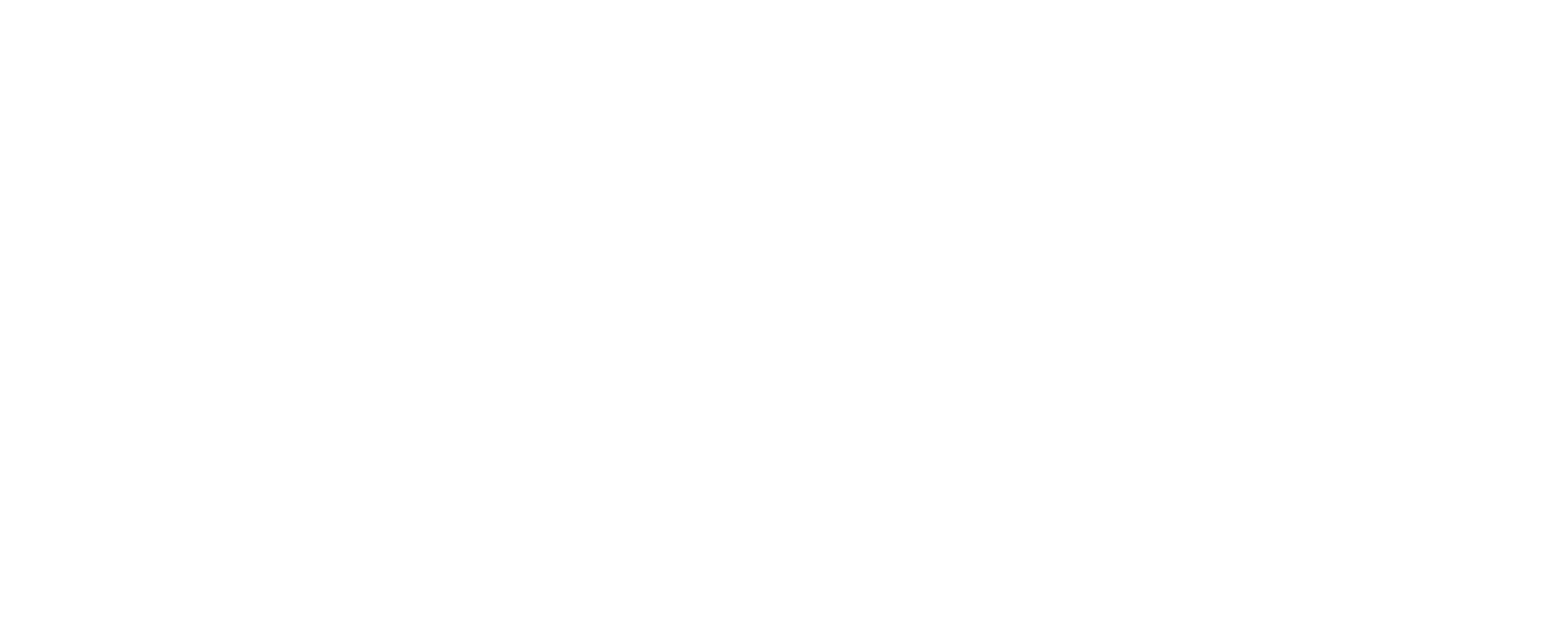
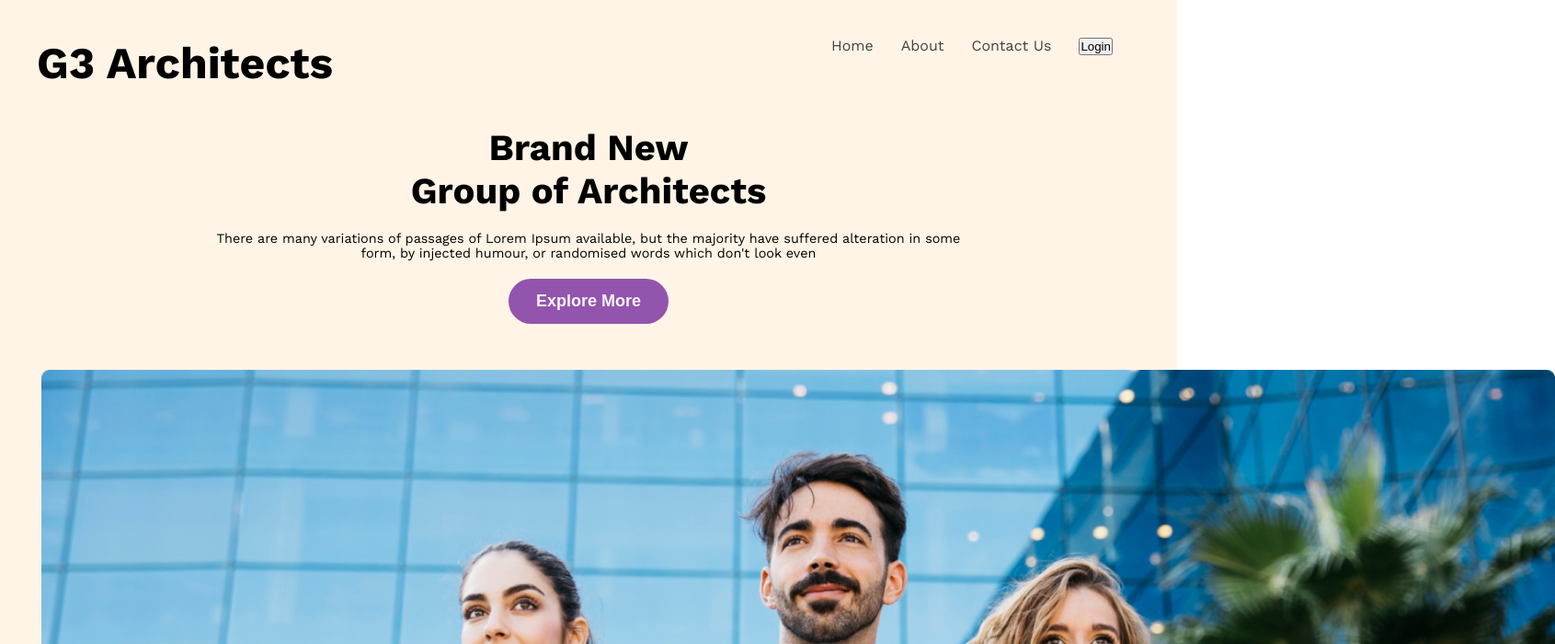
Before and after one commit to minhaj-uddin-arif-23/G3-architect_website, a plain HTML site: page index.html in a window 1280 px wide. Shown: the top 700 px of the page at 92% size, 1691 px wide, since content can reach past the window. Drawn offline with nearby package versions, Linux system fonts and the light colour scheme.

Commit message:
Header section complete

```diff
--- a/index.html
+++ b/index.html
@@ -8,7 +8,30 @@
 </head>
 <body>
 
-    <header></header>
+    <header class="bg-light">
+        <nav class="navber display_flex">
+            <h3 class="brand">G3 Architects</h3>
+            <ul class="nav-links display_flex">
+                <!-- li.nav-item*4>a.nav-link  -->
+                <li class="nav-item"><a href="" class="nav-link text-gray">Home</a></li>
+                <li class="nav-item"><a href="" class="nav-link text-gray">About</a></li>
+                <li class="nav-item"><a href="" class="nav-link text-gray">Contact Us</a></li>
+                <li class="nav-item"><a href="" class="nav-link"><button class="">Login</button></a></li>
+            </ul>
+        </nav>
+        <div class="banner">
+            <div class="banner-container">
+                <div class="banner-content">
+                    <h1 class="banner-title">Brand New <br>Group of Architects </h1>
+                    <p class="banner-descripiton">There are many variations of passages of Lorem Ipsum available, but the majority have suffered alteration in some form, by injected humour, or randomised words which don't look even</p>
+                    <button class="btn-primary">
+                        Explore More
+                    </button>
+                </div>
+                <img class="img-style" src="./images/banner.png" alt="">
+            </div>
+        </div>
+    </header>
     <main></main>
     <footer></footer>
 </body>
--- a/style/style.css
+++ b/style/style.css
@@ -1,5 +1,107 @@
 @import url('https://fonts.googleapis.com/css2?family=Work+Sans:ital,wght@0,100..900;1,100..900&display=swap');
+*{
+    margin: 0;
+    padding: 0;
+    box-sizing: border-box;
+}
 
 body{
     font-family: "Work Sans", sans-serif;
 }
+/* shared color  help for development   */
+.display_flex{
+    display: flex;
+}
+
+.text-gray{
+    color:#424242;/* dark - 02 */
+}
+
+.text-light-gray{
+    color: #727272;/* dark - 3 */
+}
+.bg-light{
+    background-color: rgba(255, 144, 14, 0.1);
+}
+.btn-primary{
+
+    font-size: 18px;
+    font-weight: 600;
+    color: whitesmoke;
+    padding: 14px 30px;
+    background-color:#9354AD;
+    background-size: 0%;
+    background-color:linear-gradient(green,yellow);
+    /* border: 3px solid #ED4264; */
+    border: none;
+    border-radius: 100px;
+    transition: all 0.5s ease;
+    cursor: pointer;
+}
+.btn-primary:hover{
+    background-size: cover;
+    background-color: #FF551F;
+    color: white;
+
+}
+.btn-primary{
+
+}
+/* header style  */
+
+/* Nav style */
+.navber{
+   justify-content: space-between;
+   /* margin: 30px 30px; */
+   padding: 2.5rem;
+}
+.brand{
+    font-weight: 700;
+    /* 1rem =  16px responsove website perfect */
+    font-size: 3rem;
+}
+.nav-links{
+
+
+}
+.nav-item {
+ list-style: none;
+ margin-right:30px ;
+}
+.nav-item a{
+    text-decoration: none;
+}
+.navbr, .banner{
+    max-width: 1440px;
+    margin: 0 auto;
+    /* border:2px solid salmon */
+}
+/* banner related style */
+.banner-container{
+
+}
+.banner-content{
+    max-width: 850px;
+    margin: 0 auto;
+    text-align: center;
+    margin-bottom: 50px;
+}
+.banner-title{
+    font-weight: 700;
+    font-size: 2.5rem;
+    margin-bottom: 20px;/
+}
+.banner-descripiton{
+    font-weight: 400;
+    font-size: 0.9rem;
+    margin-bottom: 20px;
+}
+.img-style{
+    height: 100vh;
+    margin-left: 45px;
+}
+@media screen and (max-width:576px) {
+    .navber,.nav-links{
+        flex-direction: column;
+    }
+}
```
